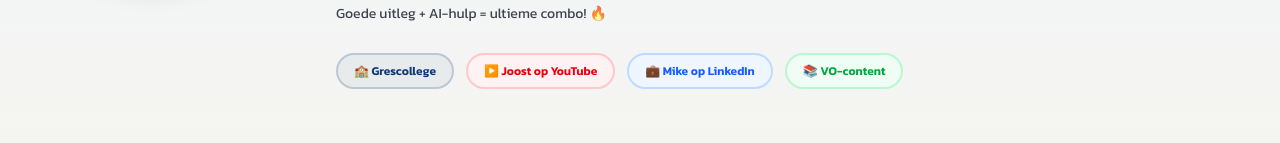
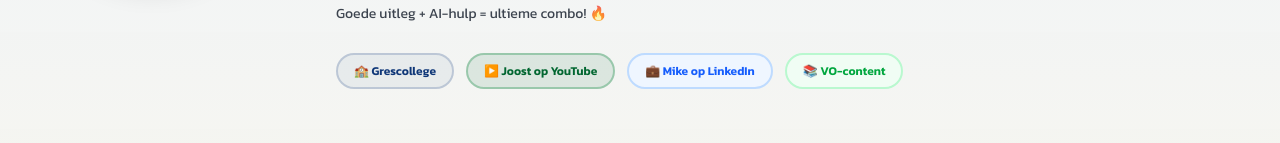
Before and after one commit to mbaets123/GresGekko, a Next.js app: page / in a window 1280 px wide. Shown: the part 902-1045 px from the top of the page. Built offline with nearby package versions, Linux system fonts and the light colour scheme; no server answers; the database is empty.

Commit message:
Verander Joost YouTube bubbel naar donkergroen
Co-Authored-By: Claude Opus 4.6 <noreply@anthropic.com>

```diff
--- a/src/app/page.tsx
+++ b/src/app/page.tsx
@@ -125,7 +125,7 @@ export default async function HomePage() {
                   href="https://www.youtube.com/channel/UCV-_BhPt2wrBQYzAowlRMCA"
                   target="_blank"
                   rel="noopener noreferrer"
-                  className="inline-flex items-center gap-2 rounded-full border-2 border-red-200 bg-red-50 px-4 py-2 text-xs font-semibold text-red-600 transition-all hover:border-red-300 hover:shadow-sm"
+                  className="inline-flex items-center gap-2 rounded-full border-2 border-green-700/30 bg-green-800/10 px-4 py-2 text-xs font-semibold text-green-800 transition-all hover:border-green-700/50 hover:shadow-sm"
                 >
                   ▶️ Joost op YouTube
                 </a>
```
